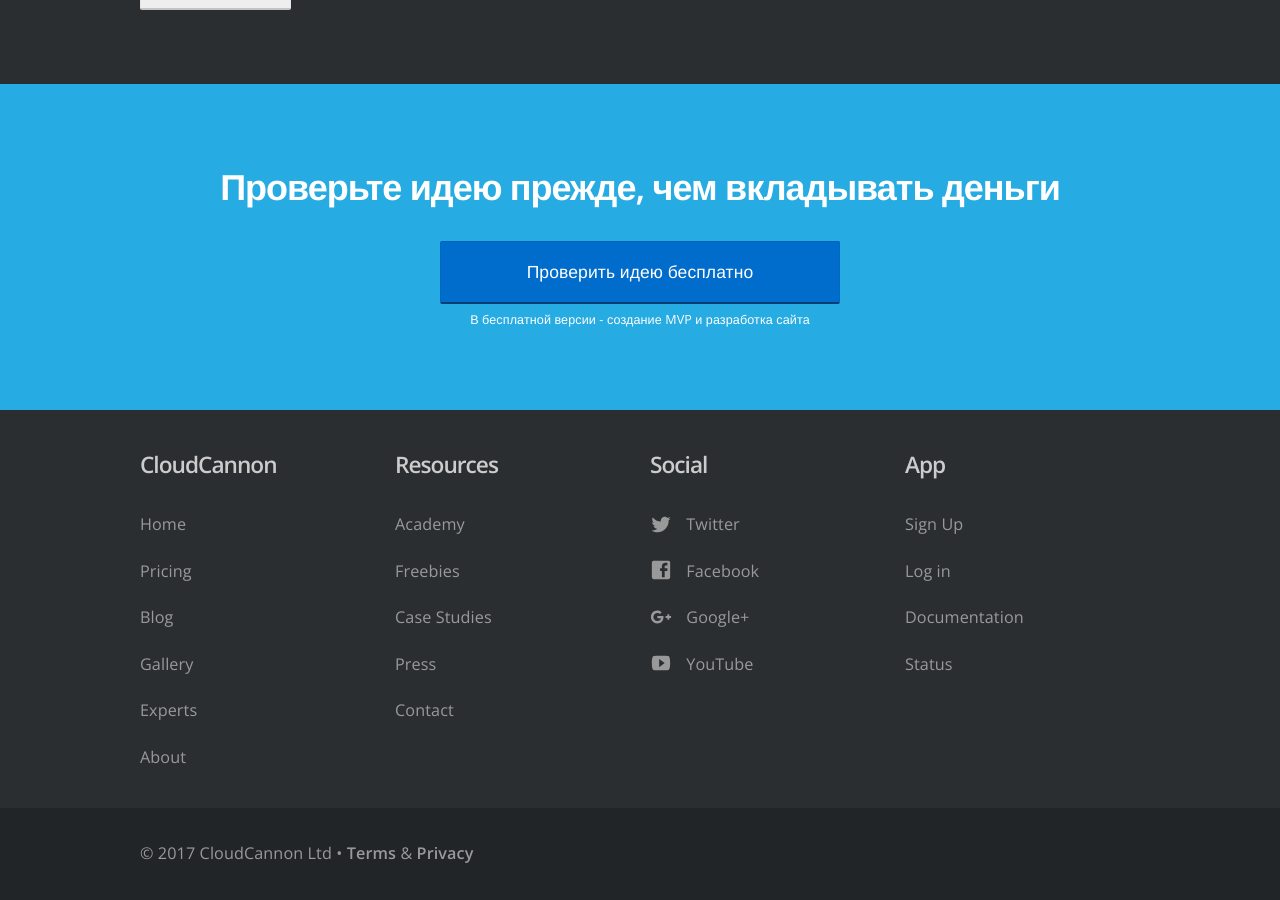
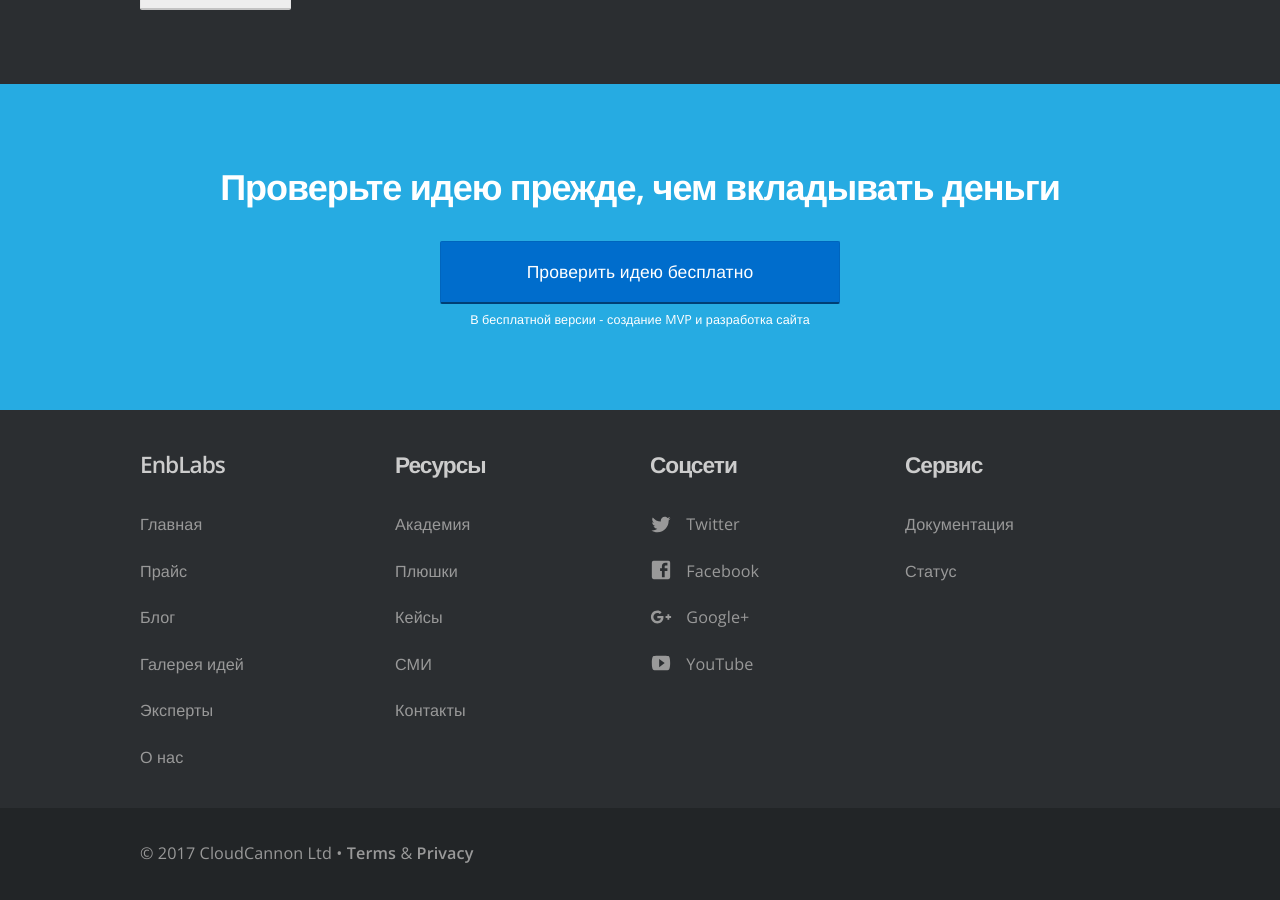
Before and after one commit to RakhimyanTim/enblabs.github.io, a Jekyll site: the page built from pages/index.html, in a window 1280 px wide and 900 px high, scrolled down 2907 px. Built offline with Jekyll 4.4.1, drawn with Linux system fonts in a browser that asks for light colours; nearby versions of some CDN libraries.

Commit message:
Update footer.yml

```diff
--- a/_data/footer.yml
+++ b/_data/footer.yml
@@ -1,59 +1,53 @@
 
-- title: CloudCannon
+- title: EnbLabs
   links:
-    - name: Home
+    - name: Главная
       link: /
-    - name: Pricing
+    - name: Прайс
       link: /pricing/
-    - name: Blog
+    - name: Блог
       link: /blog/
-    - name: Gallery
+    - name: Галерея идей
       link: /gallery/
-    - name: Experts
+    - name: Эксперты
       link: /experts/
-    - name: About
+    - name: О нас
       link: /about/
-- title: Resources
+- title: Ресурсы
   links:
-    - name: Academy
-      link: https://learn.cloudcannon.com/
-    - name: Freebies
+    - name: Академия
+      link: https://enblabs.ru/
+    - name: Плюшки
       link: /freebies/
-    - name: Case Studies
+    - name: Кейсы
       link: /case-studies/
-    - name: Press
+    - name: СМИ
       link: /press/
-    - name: Contact
+    - name: Контакты
       link: /contact/
-- title: Social
+- title: Соцсети
   links:
     - name: Twitter
-      link: https://twitter.com/CloudCannon
+      link: https://twitter.com/enblabs
       social_icon: Twitter
       new_window: true
     - name: Facebook
-      link: https://www.facebook.com/CloudCannon
+      link: https://www.facebook.com/enblabs
       social_icon: Facebook
       new_window: true
     - name: Google+
-      link: https://plus.google.com/+CloudCannon
+      link: https://plus.google.com/+enblabs
       social_icon: Google Plus
       new_window: true
     - name: YouTube
-      link: https://www.youtube.com/c/CloudCannon
+      link: https://www.youtube.com/c/enblabs
       social_icon: YouTube
       new_window: true
-- title: App
+- title: Сервис
   links:
-    - name: Sign Up
-      link: https://app.cloudcannon.com/users/sign_up
-      class: sign-up
-    - name: Log in
-      link: https://app.cloudcannon.com/
-      class: sign-up
-    - name: Documentation
-      link: https://docs.cloudcannon.com/
+    - name: Документация
+      link: https://docs.enblabs.ru/
       new_window: true
-    - name: Status
-      link: https://status.cloudcannon.com/
+    - name: Статус
+      link: https://status.enblabs.ru/
       new_window: true
```
